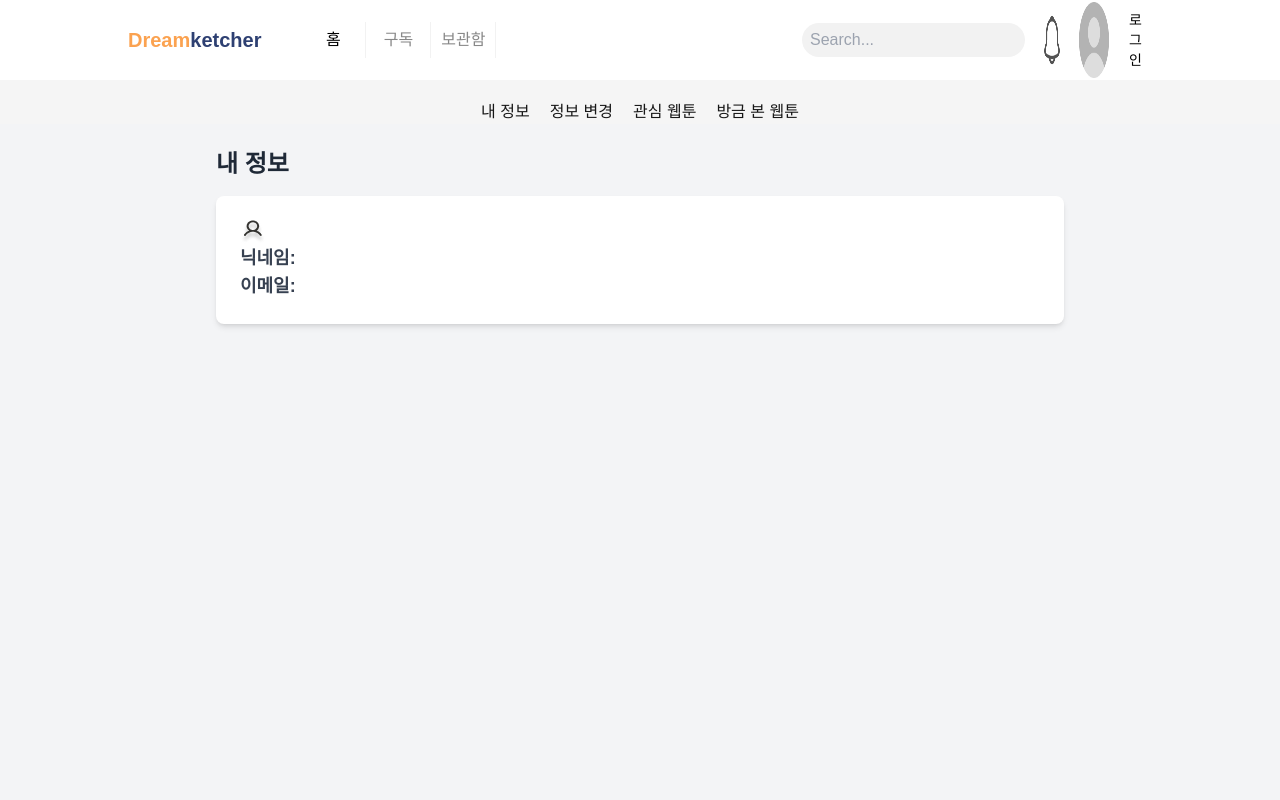
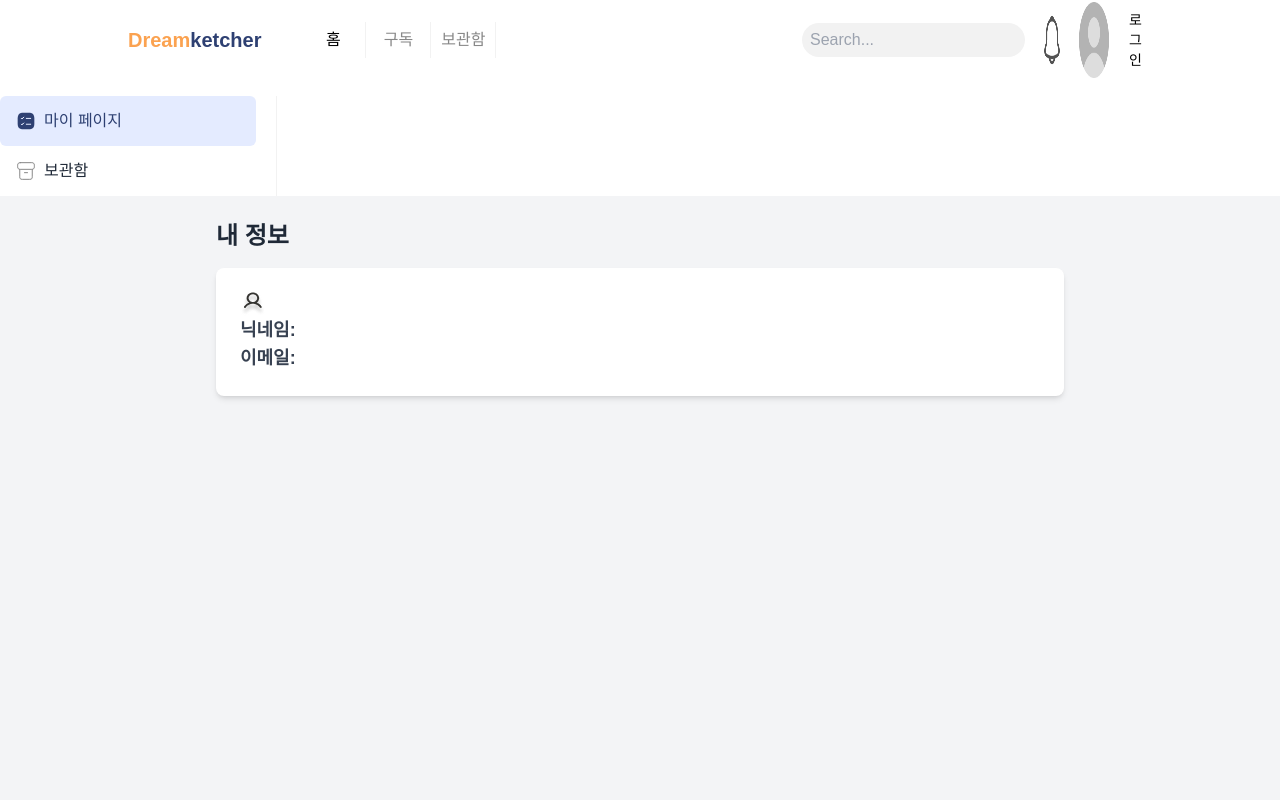
Before and after one commit to Pretzel-11-12/dreamketcher-fe, a Next.js app: page /mypage in a window 1280 px wide. Shown: the top 800 px of the page. Built offline with nearby package versions, Linux system fonts and the light colour scheme.

Commit message:
feat : 마이페이지 헤더 수정

```diff
--- a/src/app/_component/MypageHeader.tsx
+++ b/src/app/_component/MypageHeader.tsx
@@ -1,21 +1,74 @@
-import Link from 'next/link';
+'use client';
 
-const MypageHeader = () => {
+import React from 'react';
+import Image from 'next/image';
+import { usePathname, useRouter } from 'next/navigation';
+
+const MypageHeader: React.FC = () => {
+  const pathname = usePathname();
+  const router = useRouter();
+
+  const isMypageActive = pathname === '/mypage';
+  const isStorageActive = pathname === '/mypage/storage';
+
   return (
-    <header
-      style={{
-        display: 'flex',
-        justifyContent: 'center',
-        paddingTop: '100px',
-        backgroundColor: '#f5f5f5',
-        gap: '20px',
-      }}
-    >
-      <Link href='/mypage'>내 정보</Link>
-      <Link href='/mypage/info'>정보 변경</Link>
-      <Link href='/mypage/favorites'>관심 웹툰</Link>
-      <Link href='/mypage/recent'>방금 본 웹툰</Link>
-    </header>
+    <aside className='w-[277px] h-full flex flex-col items-start pr-[20px] border-r border-r-line mt-24'>
+      <div
+        className={`flex items-center w-full h-[50px] rounded-md px-4 py-2 ${
+          isMypageActive ? 'bg-[#E4EBFF]' : ''
+        }`}
+      >
+        <Image
+          src={
+            isMypageActive
+              ? '/assets/images/activeTaskSquare.svg'
+              : '/assets/images/inactiveTaskSquare.svg'
+          }
+          alt='Task Icon'
+          width={20}
+          height={20}
+          className='mr-2'
+        />
+        <button
+          className={`text-[16px] font-medium ${
+            isMypageActive
+              ? 'text-[#2E4072]'
+              : 'text-gray-800 hover:text-blue-600'
+          }`}
+          onClick={() => router.push('/mypage')}
+        >
+          마이 페이지
+        </button>
+      </div>
+
+      <div
+        className={`flex items-center w-full h-[50px] rounded-md px-4 py-2 ${
+          isStorageActive ? 'bg-[#E4EBFF]' : ''
+        }`}
+      >
+        <Image
+          src={
+            isStorageActive
+              ? '/assets/images/activeArchive.svg'
+              : '/assets/images/inactiveArchive.svg'
+          }
+          alt='Archive Icon'
+          width={20}
+          height={20}
+          className='mr-2'
+        />
+        <button
+          className={`text-[16px] font-medium ${
+            isStorageActive
+              ? 'text-[#2E4072]'
+              : 'text-gray-800 hover:text-blue-600'
+          }`}
+          onClick={() => router.push('/mypage/storage')}
+        >
+          보관함
+        </button>
+      </div>
+    </aside>
   );
 };
 
```
